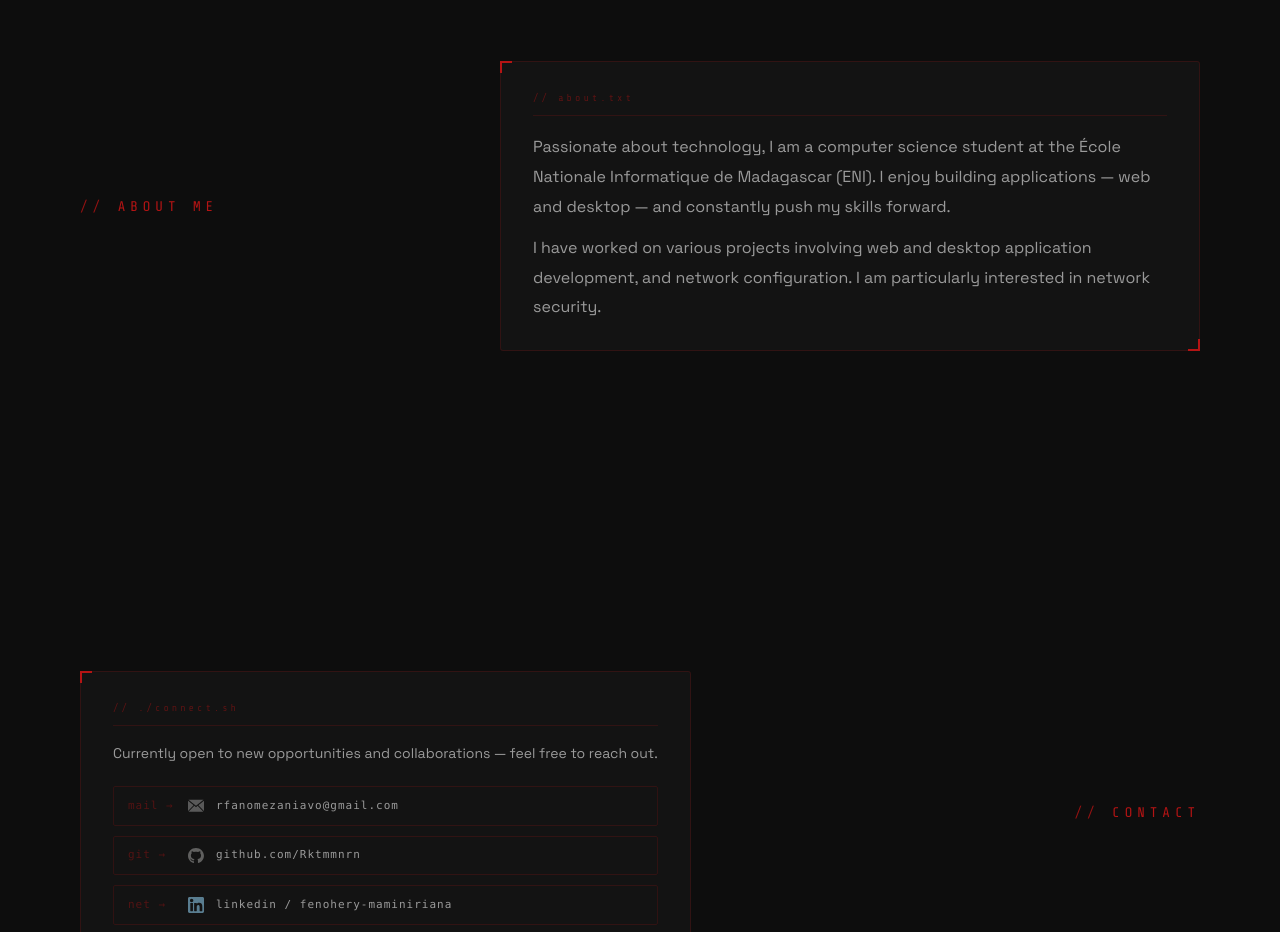
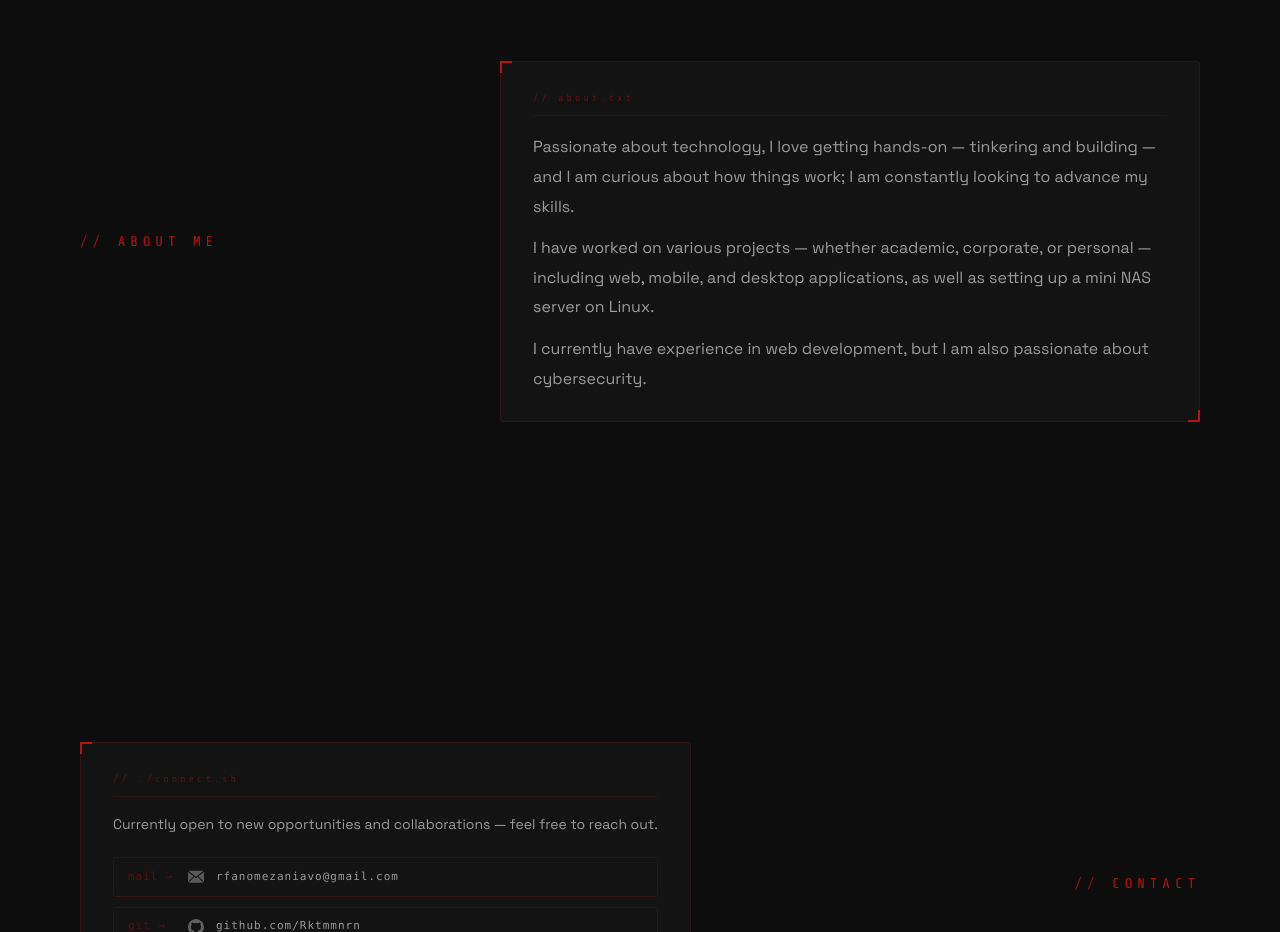
Before and after one commit to Rktmmnrn/MyPortfolio, a React (Vite) app in the folder MyPortfolio/: page / in a window 1280 px wide. Shown: the part 3460-4392 px from the top of the page. Built offline with nearby package versions, Linux system fonts and the light colour scheme.

Commit message:
maj about

```diff
--- a/MyPortfolio/src/data/i18n.ts
+++ b/MyPortfolio/src/data/i18n.ts
@@ -24,8 +24,9 @@ export const translations = {
 
     // About
     aboutTitle: "About Me",
-    aboutPara1: "Passionate about technology, I am a computer science student at the École Nationale Informatique de Madagascar (ENI). I enjoy building applications — web and desktop — and constantly push my skills forward.",
-    aboutPara2: "I have worked on various projects involving web and desktop application development, and network configuration. I am particularly interested in network security.",
+    aboutPara1: "Passionate about technology, I love getting hands-on — tinkering and building — and I am curious about how things work; I am constantly looking to advance my skills.",
+    aboutPara2: "I have worked on various projects — whether academic, corporate, or personal — including web, mobile, and desktop applications, as well as setting up a mini NAS server on Linux.",
+    aboutPara3: "I currently have experience in web development, but I am also passionate about cybersecurity.",
 
     // Experiences
     experiencesTitle: "experiences",
@@ -93,8 +94,9 @@ export const translations = {
 
     // About
     aboutTitle: "À Propos de Moi",
-    aboutPara1: "Passionné par la technologie, je suis étudiant en informatique à l'École Nationale d'Informatique de Madagascar (ENI). J'aime concevoir des applications — web et desktop — et je cherche constamment à faire progresser mes compétences.",
-    aboutPara2: "J'ai travaillé sur divers projets impliquant du développement d'application Web et Bureau, et la configuration Réseau. Particulièrement intéressé par la sécurité réseau.",
+    aboutPara1: "Passionné par la technologie, j'aime toucher, bidouiller, construire et curieux de comprendre comment quelque chose fonctionne — et je cherche constamment à faire progresser mes compétences.",
+    aboutPara2: "J'ai travaillé sur divers projets que ce soit académique, en entreprise ou personnel; incluant des applications Web, Mobile ou de Bureau aussi la mise en place d'un mini serveur NAS sous Linux.",
+    aboutPara3: "Actuellement j'ai des expériences dans le Developpement Web mais aussi je suis passionné par la CyberSécurité.",
 
     // Experiences
     experiencesTitle: "expériences",
@@ -162,8 +164,9 @@ export const translations = {
 
     // About
     aboutTitle: "Mombamomba ahy",
-    aboutPara1: "Mpankafy teknolojia, mpianatra ho an'ny informatika ao amin'ny École Nationale d'Informatique de Madagascar (ENI) aho. Tiako ny manoratra rindrankajy — tranonkala & desktop — ary miezaka hatrany manatsara ny fahaizako.",
-    aboutPara2: "Efa niasa tamina tetikasa samihafa mifandraika amin'ny fampandrosoana front-end, tahirin-kevitra (databases) ary fandaharana rafitra (system programming) aho. Mahaliana ahy manokana ny fiarovana tambajotra, design systems ary fiaraha-miasa mahomby.",
+    aboutPara1: "Mpankafy teknolojia, tia mikirakira, manamboatra sy liana tia ahafantatra ny fomba fiasan'ny zavatra iray — ary miezaka hatrany manatsara ny fahaizako.",
+    aboutPara2: "Efa niasa tamina tetikasa samihafa aho, anatin'izany ny tao am-pianarana, fiasana na ny tenako manokana; tafiditra anatin'izany ny application Web, Mobile na Bureau ary ny fanamboarana serveur NAS iray tamin'ny alalan'ny Linux.",
+    aboutPara3: "Ankehitriny aho manana fahaizana amin'ny Developpement Web ary manana fitiavana manokana amin'ny cybersecurite.",
 
     // Experiences
     experiencesTitle: "traikefa",
--- a/MyPortfolio/src/sections/About.tsx
+++ b/MyPortfolio/src/sections/About.tsx
@@ -59,8 +59,12 @@ const About = ({ lang }: AboutProps) => {
           {translations[lang].aboutPara1}
         </p>
 
+        <p style={{ color: 'var(--text-2)', lineHeight: '1.85', marginBottom: '12px' }}>
+          {translations[lang].aboutPara2}
+        </p>
+
         <p style={{ color: 'var(--text-2)', lineHeight: '1.85' }}>
-          {translations[lang].aboutPara2}
+          {translations[lang].aboutPara3}
         </p>
       </motion.div>
     </section>
```
